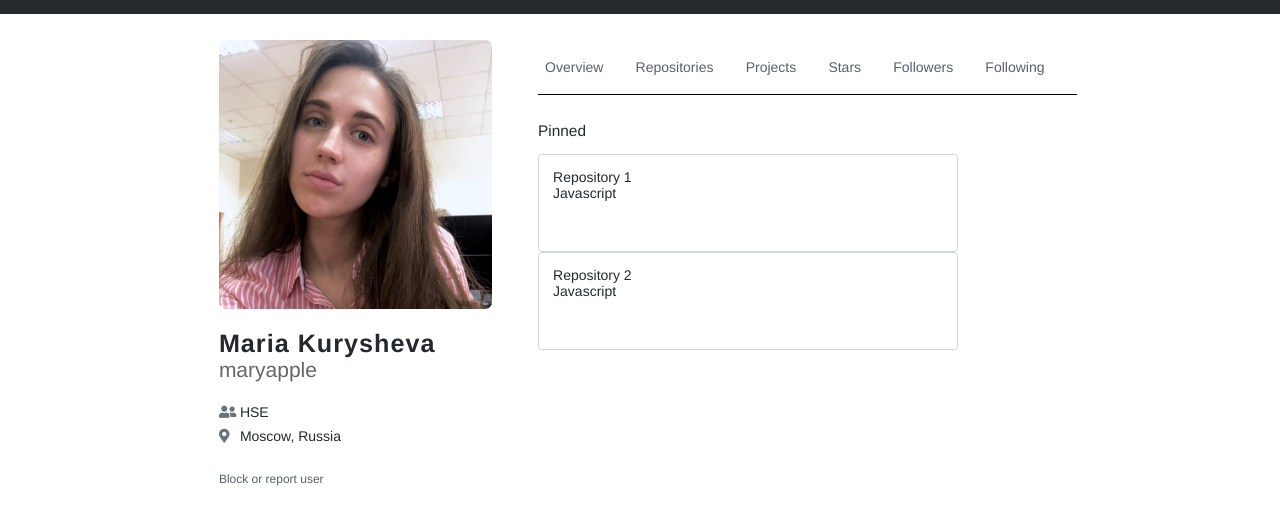
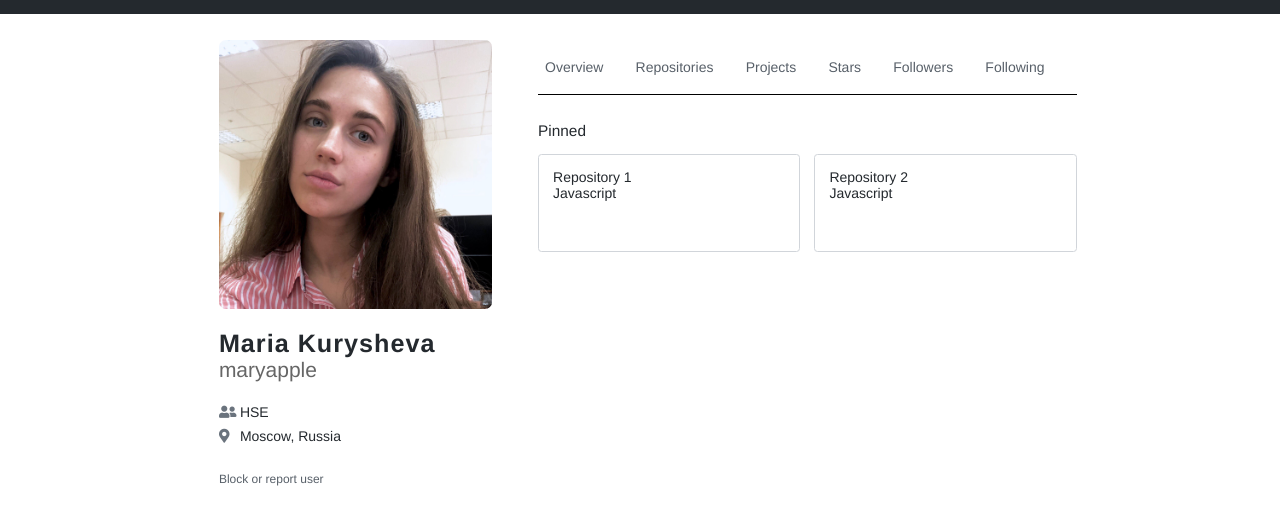
Before and after one commit to maryapple/SberJS, a plain HTML site: page Homework 2/index.html in a window 1280 px wide. Shown: the part 57-580 px from the top of the page. Drawn offline with Linux system fonts and the light colour scheme.

Commit message:
Problem solved

```diff
--- a/Homework 2/index.html
+++ b/Homework 2/index.html
@@ -70,6 +70,8 @@
 								<p>Javascript</p>
 							</div>
 						</div>
+					</li>
+					<li>
 						<div class="box">
 							<div class="content">
 								<p>Repository 2</p>
@@ -79,7 +81,6 @@
 							</div>
 						</div>
 					</li>
-					<li></li>
 				</ol>
 			</div>
 		</div>
--- a/Homework 2/style.css
+++ b/Homework 2/style.css
@@ -123,7 +123,7 @@
 
 /* Стили для (условной) правой колонки страницы*/
 
-col-2 {
+.col-2 {
 	width: 100%;
 	display: flex;
 }
@@ -169,15 +169,30 @@
 	padding-bottom: 1rem;
 }
 
-.pinned-items {
+/*.pinned-items {
 	width: 30rem;
+}*/
+
+ol {
+	display: flex;
 }
+
+ol li {
+	width: 100%;
+}
+
+ol li:first-child {
+	padding-right: .5rem;
+}
+
+ol li:last-child {
+	padding-left: .5rem;
+}
+
 
 .box {
 	border: 1px solid #d1d5da;
 	padding: 1rem 1rem 1rem 1rem;
 	height: 4.85rem;
 	border-radius: .25rem;
-	display: flex;
-	flex-direction: row;
 }
```
